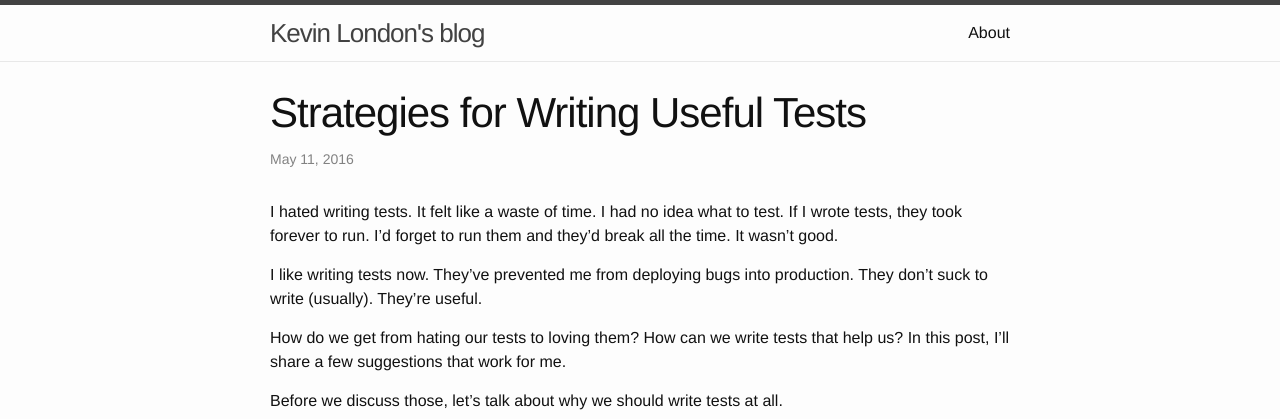
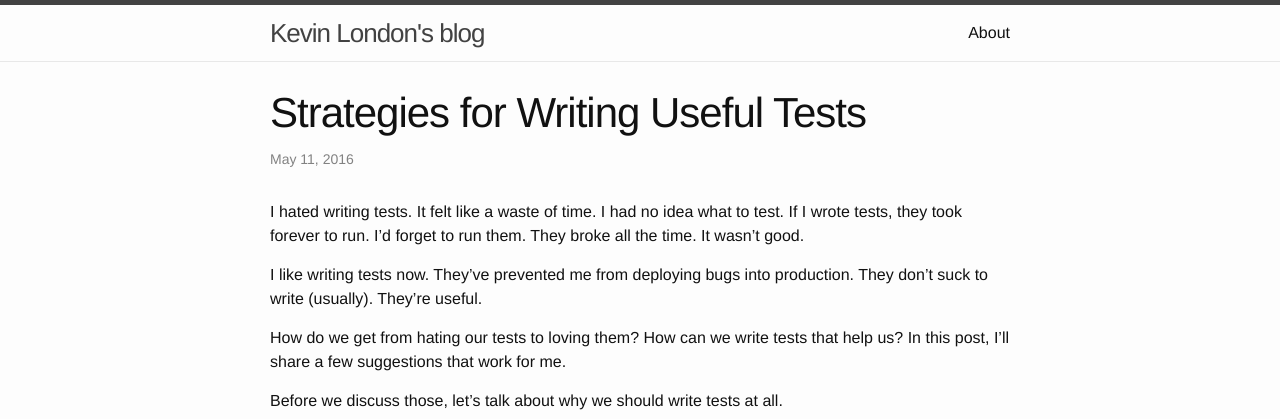
Before and after one commit to kevinlondon/kevinlondon.github.io, a Jekyll site: the page built from _posts/2016-06-11-writing-useful-tests.md, in a window 1280 px wide and 900 px high. Shown: the top 419 px of the window. Built offline with Jekyll 4.4.1, drawn with Linux system fonts in a browser that asks for light colours; comment, search, counter and statistics services are not loaded.

Commit message:
Update 2016-06-11-writing-useful-tests.md

```diff
--- a/_posts/2016-06-11-writing-useful-tests.md
+++ b/_posts/2016-06-11-writing-useful-tests.md
@@ -6,7 +6,7 @@ date:   2016-05-11 13:54:09
 
 I hated writing tests. It felt like a waste of time. I had no idea what
 to test. If I wrote tests, they took forever to run.
-I'd forget to run them and they'd break all the time.
+I'd forget to run them. They broke all the time.
 It wasn't good.
 
 I like writing tests now.
```
